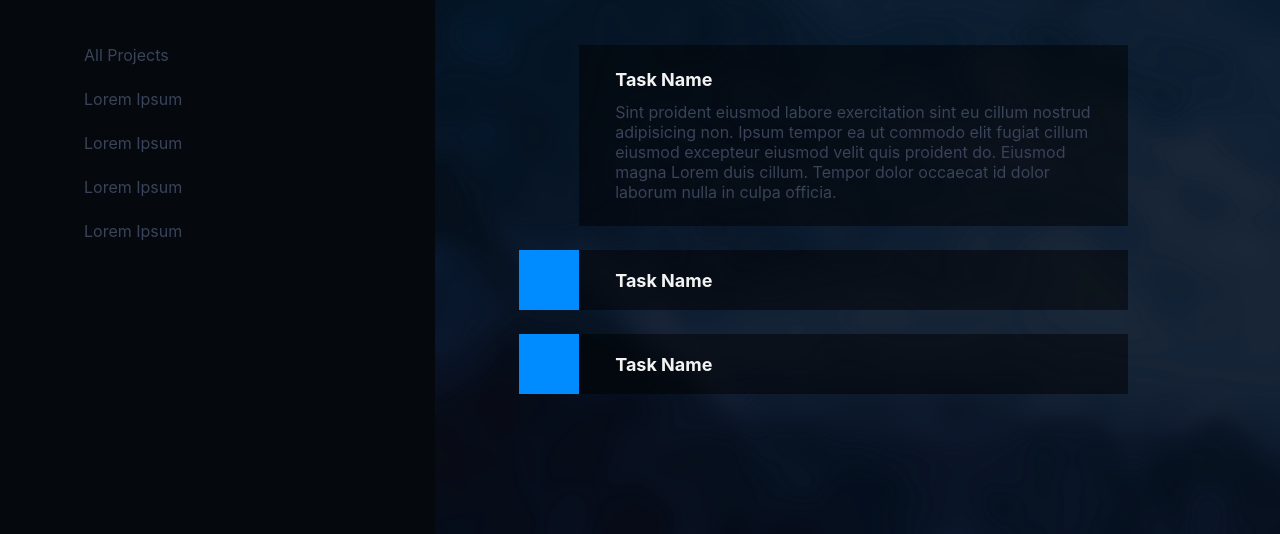
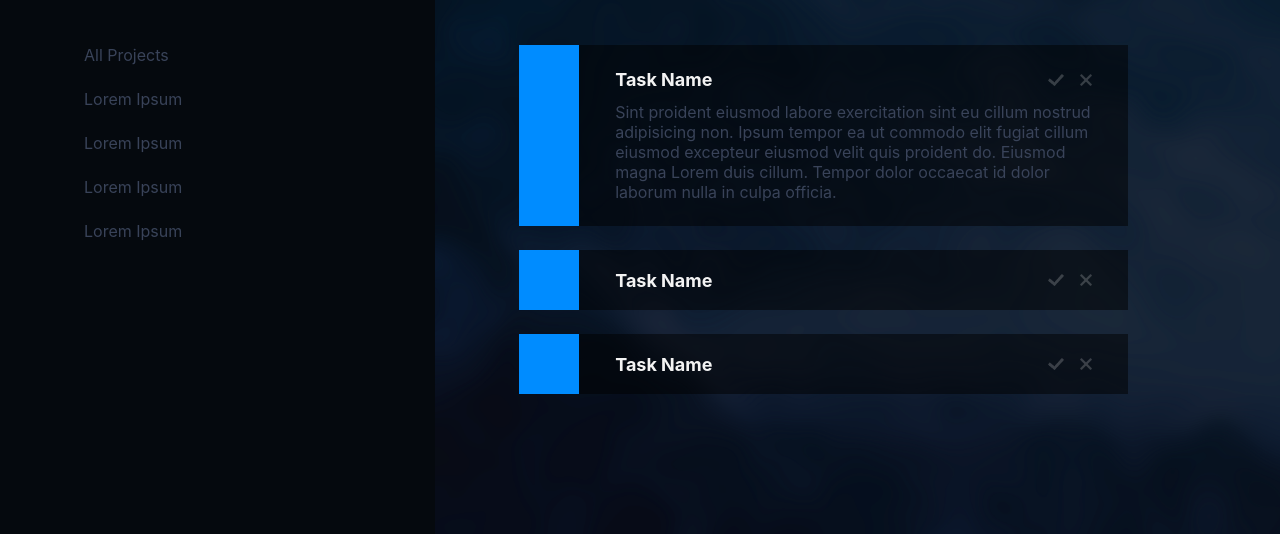
Before and after one commit to Jpreet927/todo-list, a website: page regular-workflow/index.html in a window 1280 px wide. Shown: the part 266-800 px from the top of the page. Drawn offline with Linux system fonts and the light colour scheme.

Commit message:
implemented expanded task styling

```diff
--- a/regular-workflow/index.html
+++ b/regular-workflow/index.html
@@ -31,6 +31,10 @@
                     <div class="task-information">
                         <div class="task-title">
                             <p>Task Name</p>
+                            <div class="icons">
+                                <img src="../images/check.png" alt="" id="complete">
+                                <img src="../images/x.png" alt="" id="delete">
+                            </div>
                         </div>
                         <div class="task-details details-visible">
                             <p>Sint proident eiusmod labore exercitation sint eu cillum nostrud adipisicing non. Ipsum tempor ea ut commodo elit fugiat cillum eiusmod excepteur eiusmod velit quis proident do. Eiusmod magna Lorem duis cillum. Tempor dolor occaecat id dolor laborum nulla in culpa officia. </p>
@@ -42,6 +46,10 @@
                     <div class="task-information">
                         <div class="task-title">
                             <p>Task Name</p>
+                            <div class="icons">
+                                <img src="../images/check.png" alt="" id="complete">
+                                <img src="../images/x.png" alt="" id="delete">
+                            </div>
                         </div>
                         <div class="task-details">
                             <p>Sint proident eiusmod labore exercitation sint eu cillum nostrud adipisicing non. Ipsum tempor ea ut commodo elit fugiat cillum eiusmod excepteur eiusmod velit quis proident do. Eiusmod magna Lorem duis cillum. Tempor dolor occaecat id dolor laborum nulla in culpa officia. </p>
@@ -53,6 +61,10 @@
                     <div class="task-information">
                         <div class="task-title">
                             <p>Task Name</p>
+                            <div class="icons">
+                                <img src="../images/check.png" alt="" id="complete">
+                                <img src="../images/x.png" alt="" id="delete">
+                            </div>
                         </div>
                         <div class="task-details">
                             <p>Sint proident eiusmod labore exercitation sint eu cillum nostrud adipisicing non. Ipsum tempor ea ut commodo elit fugiat cillum eiusmod excepteur eiusmod velit quis proident do. Eiusmod magna Lorem duis cillum. Tempor dolor occaecat id dolor laborum nulla in culpa officia. </p>
--- a/regular-workflow/styles.css
+++ b/regular-workflow/styles.css
@@ -81,10 +81,17 @@ ul {
 }
 
 .task-category {
-  height: 100%;
   width: 60px;
   background-color: rgb(0, 140, 255);
+  display: flex;
+  min-height: 100%;
   flex-shrink: 0;
+  transition: box-shadow 0.2s ease;
+}
+
+.task-category:hover {
+  /* color: rgb(0, 132, 255); */
+  box-shadow: 0 5px 20px rgba(255, 255, 255, 0.103);
 }
 
 .task-information {
@@ -99,13 +106,26 @@ ul {
 .task-title {
   height: 100%;
   display: flex;
+  justify-content: space-between;
   align-items: center;
-  padding-left: 24px;
+  padding: 0 24px;
 }
 
 .task-title p {
   font-size: 18px;
   font-weight: 700;
+}
+
+.task-title img {
+  max-height: 12px;
+  margin-left: 12px;
+  opacity: 0.2;
+  user-select: none;
+}
+
+.task-title img:hover {
+  cursor: pointer;
+  opacity: 0.9;
 }
 
 .task-details {
@@ -121,10 +141,6 @@ ul {
   flex: 1 0;
 }
 
-.cat-grow {
-  height: 100%;
-}
-
 .details-visible {
   visibility: visible;
 }
```
Also changed, not shown: images/check.png (added), images/x.png (added).
